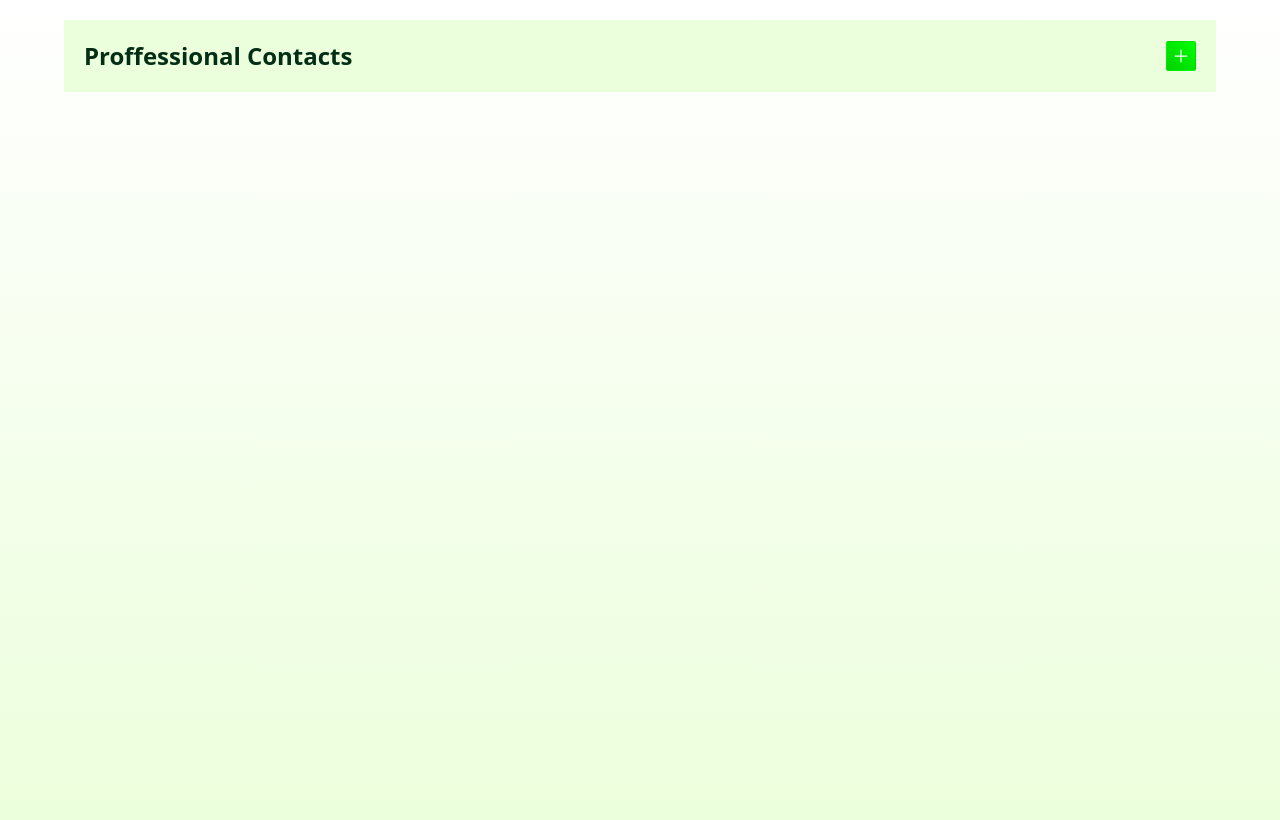
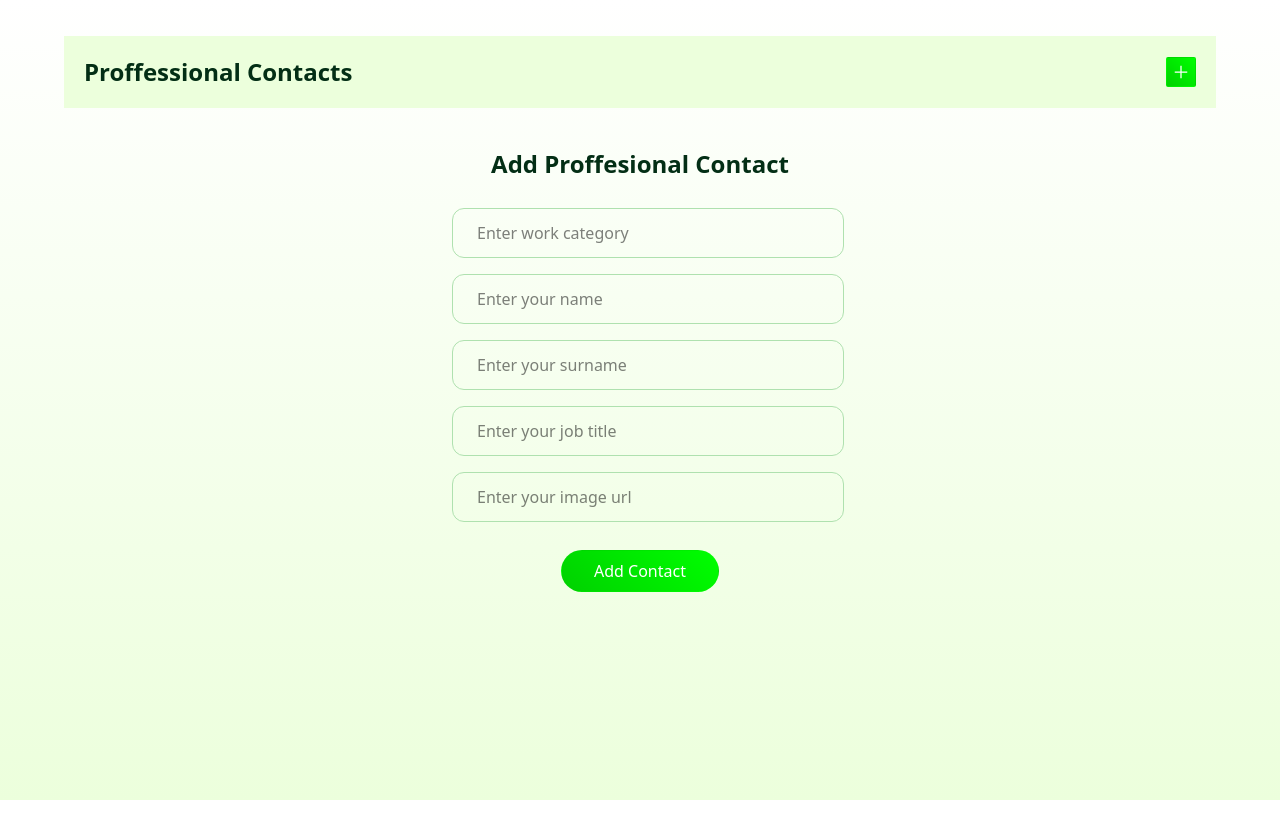
Before and after one commit to Kummirai/contacts, a React app in the folder frontend/: page /add-contact in a window 1280 px wide. Built offline with nearby package versions, Linux system fonts and the light colour scheme; the HTML template or start-up script is replaced by a standard one.

Commit message:
Create AddContact component including form inputs for category, name, surname, job title, and image URL

```diff
--- a/frontend/src/index.css
+++ b/frontend/src/index.css
@@ -41,7 +41,8 @@
 } */
 
 body {
-  background: linear-gradient(to top, #ecffdc, white);
+  background: linear-gradient(to top, #ecffdc, #ffffff);
   background-repeat: no-repeat;
-  height: 100vh;
+  min-height: 100vh;
+  padding: 16px;
 }
--- a/frontend/src/pages/AddContact.jsx
+++ b/frontend/src/pages/AddContact.jsx
@@ -1,16 +1,59 @@
 const AddContact = ({}) => {
   return (
-    <div>
-      <form onSubmit={""} className="">
-        <div className="">
+    <div className="max-w-[32rem] mx-auto  p-5">
+      <form
+        onSubmit={""}
+        className=" rounded-2xl flex flex-col justify-evenly items-center p-5 h-full
+        "
+      >
+        <h2 className="text-center text-2xl text-green-950 font-semibold">
+          Add Proffesional Contact
+        </h2>
+
+        <div className="m-5">
           <input
             type="text"
-            name=""
+            placeholder="Enter work category"
             value={""}
             onChange={"handleChange"}
-            className="p-2"
+            className=" rounded-xl w-full border px-6 py-3 border-[#AFE1AF] outline-[#4F7942] m-2"
+          />
+
+          <input
+            type="text"
+            placeholder="Enter your name"
+            value={""}
+            onChange={"handleChange"}
+            className=" rounded-xl w-full border px-6 py-3 border-[#AFE1AF] outline-[#4F7942] m-2"
+          />
+
+          <input
+            type="text"
+            placeholder="Enter your surname"
+            value={""}
+            onChange={"handleChange"}
+            className=" rounded-xl w-full border px-6 py-3 border-[#AFE1AF] outline-[#4F7942] m-2"
+          />
+
+          <input
+            type="text"
+            placeholder="Enter your job title"
+            value={""}
+            onChange={"handleChange"}
+            className=" rounded-xl w-full border px-6 py-3 border-[#AFE1AF] outline-[#4F7942] m-2"
+          />
+
+          <input
+            type="text"
+            placeholder="Enter your image url"
+            value={""}
+            onChange={"handleChange"}
+            className=" rounded-xl w-full border px-6 py-3 border-[#AFE1AF] outline-[#4F7942] m-2"
           />
         </div>
+        <button type="button" className="btn-card py-2 px-8 rounded-3xl ">
+          Add Contact
+        </button>
       </form>
     </div>
   );
--- a/frontend/src/pages/Contacts.jsx
+++ b/frontend/src/pages/Contacts.jsx
@@ -45,7 +45,7 @@ const Contacts = ({}) => {
   ];
 
   return (
-    <main className="my-10 gap-4 p-4 sm:p-0 grid sm:grid-cols-2 md:grid-cols-3 lg:grid-cols-4">
+    <main className="my-10 gap-4  grid sm:grid-cols-2 md:grid-cols-3 lg:grid-cols-4">
       {contacts.map((contact) => (
         <ContactCard key={contact.id} contact={contact} />
       ))}
```
